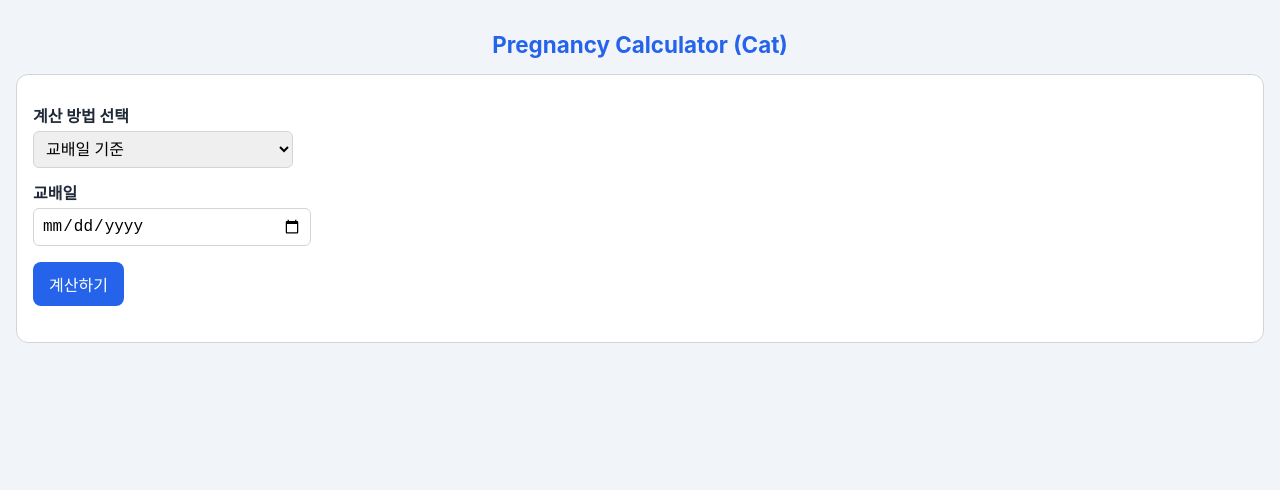
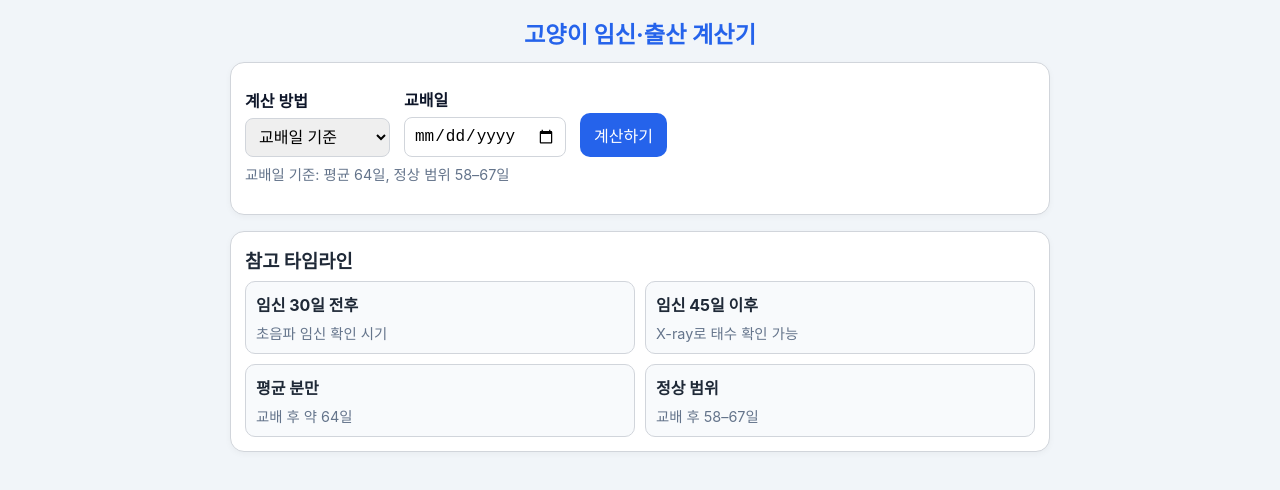
Before and after one commit to hodewdew-creator/cat_pregnancy_cal, a plain HTML site: page index.html in a window 1280 px wide. Both pictures are taken after a click on the button "계산하기". Drawn offline with Linux system fonts and the light colour scheme.

Commit message:
Update index.html

```diff
--- a/index.html
+++ b/index.html
@@ -3,160 +3,229 @@
 <head>
   <meta charset="UTF-8" />
   <meta name="viewport" content="width=device-width, initial-scale=1.0, maximum-scale=1.0, user-scalable=no" />
-  <title>Pregnancy Calculator (Cat)</title>
+  <title>고양이 임신·출산 계산기</title>
+  <meta name="description" content="교배일/HD/BPD로 고양이 분만 예정일을 계산하고 범위를 보여주는 계산기" />
   <style>
-    :root {
-      --blue: #2563eb;
-      --bg: #f1f5f9;
-      --card: #ffffff;
-      --border: #d1d5db;
-      --text: #1f2937;
-    }
-    body {
-      font-family: -apple-system, BlinkMacSystemFont, "Segoe UI", Roboto, Helvetica, Arial, sans-serif;
-      margin: 0;
-      padding: 16px;
-      background: var(--bg);
-      color: var(--text);
-    }
-    h1 {
-      text-align: center;
-      color: var(--blue);
-      font-size: 1.4rem;
-      margin-bottom: 16px;
-    }
-    .card {
-      background: var(--card);
-      border: 1px solid var(--border);
-      border-radius: 12px;
-      padding: 16px;
-      margin-bottom: 20px;
-    }
-    label {
-      display: block;
-      margin: 12px 0 4px;
-      font-weight: bold;
-    }
-    input, select {
-      padding: 8px;
-      font-size: 1rem;
-      border: 1px solid var(--border);
-      border-radius: 6px;
-      width: 100%;
-      max-width: 260px;
-    }
-    button {
-      background: var(--blue);
-      color: white;
-      border: none;
-      padding: 10px 16px;
-      border-radius: 8px;
-      font-size: 1rem;
-      margin-top: 16px;
-      cursor: pointer;
-    }
-    .result {
-      margin-top: 20px;
-      font-weight: bold;
-      line-height: 1.6;
-    }
-    .calendar {
-      margin-top: 20px;
-      font-size: 0.95rem;
-      white-space: pre-line;
-    }
+    :root{ --blue:#2563eb; --bg:#f1f5f9; --card:#ffffff; --border:#d1d5db; --text:#1f2937; --muted:#64748b; --accent:#dbeafe; --range:#fff7ed; --avg:#dcfce7 }
+    *{box-sizing:border-box}
+    body{font-family:-apple-system,BlinkMacSystemFont,Segoe UI,Roboto,Helvetica,Arial,sans-serif;margin:0;padding:16px;background:var(--bg);color:var(--text)}
+    h1{margin:0 0 12px;text-align:center;color:var(--blue);font-size:1.45rem}
+    .card{background:var(--card);border:1px solid var(--border);border-radius:14px;padding:14px;margin:0 auto 16px;max-width:820px;box-shadow:0 2px 6px rgba(0,0,0,.04)}
+    label{display:block;margin:10px 0 6px;font-weight:600;color:#0f172a}
+    select,input,button{font-size:1rem}
+    select,input{padding:9px;border:1px solid var(--border);border-radius:8px;width:100%;max-width:300px}
+    button{background:var(--blue);color:#fff;border:none;padding:10px 14px;border-radius:10px;cursor:pointer}
+    .row{display:flex;gap:14px;flex-wrap:wrap;align-items:flex-end}
+    .result{margin-top:16px;line-height:1.7}
+    .pill{display:inline-block;background:var(--accent);color:#0f172a;border:1px solid var(--border);padding:6px 10px;border-radius:999px;font-size:.92rem;margin-right:8px}
+    .grid{display:grid;grid-template-columns:1fr 1fr;gap:10px}
+    .grid .item{background:#f8fafc;border:1px solid var(--border);border-radius:10px;padding:10px}
+    .item h4{margin:0 0 6px;font-size:1rem}
+    .muted{color:var(--muted);font-size:.9rem}
+    .help{font-size:.9rem;color:var(--muted);margin-top:6px}
+    .inline{display:flex;gap:8px;align-items:center}
+    .warn{color:#b91c1c;font-weight:600}
+
+    /* 달력 */
+    .calendar{margin-top:12px}
+    .cal-head{display:flex;justify-content:space-between;align-items:center;margin:4px 0 8px}
+    .cal-title{font-weight:700}
+    table.cal{width:100%;border-collapse:collapse;font-size:.92rem;table-layout:fixed;border:1px solid var(--border);border-radius:10px;overflow:hidden}
+    .cal th,.cal td{border:1px solid var(--border);padding:8px;text-align:right;vertical-align:top;height:44px}
+    .cal th{background:#f8fafc;color:#0f172a;font-weight:600;text-align:center}
+    .cal td .d{float:right}
+    .cal td.dim{color:#cbd5e1;background:#f8fafc}
+    .cal td.range{background:var(--range)}
+    .cal td.avg{background:var(--avg);font-weight:700}
+    .legend{display:flex;gap:10px;margin-top:8px;font-size:.85rem;color:#334155}
+    .legend span{display:inline-flex;align-items:center;gap:6px}
+    .legend i{display:inline-block;width:14px;height:14px;border:1px solid var(--border)}
+    .legend i.l-range{background:var(--range)}
+    .legend i.l-avg{background:var(--avg)}
+
+    @media(max-width:640px){.grid{grid-template-columns:1fr}}
   </style>
 </head>
 <body>
-  <h1>Pregnancy Calculator (Cat)</h1>
-
+  <h1>고양이 임신·출산 계산기</h1>
   <div class="card">
-    <label for="method">계산 방법 선택</label>
+    <div class="row">
+      <div>
+        <label for="method">계산 방법</label>
         <select id="method">
           <option value="mating">교배일 기준</option>
           <option value="hd">HD(cm) 측정</option>
           <option value="bpd">BPD(mm) 측정</option>
         </select>
-
-    <div id="inputBox"></div>
-    <button onclick="calculate()">계산하기</button>
+      </div>
+      <div id="inputBox" class="inline"></div>
+      <div>
+        <button id="btnCalc">계산하기</button>
+      </div>
+    </div>
+    <div class="help" id="hint">교배일을 알면 평균 64일, 범위 58–67일로 분만을 예측합니다.</div>
 
     <div class="result" id="resultBox"></div>
-    <div class="calendar" id="calendarBox"></div>
+    <div class="calendar" id="calendarWrap" style="display:none">
+      <div class="cal-head"><div class="cal-title" id="calTitle"></div></div>
+      <table class="cal" id="calTable"></table>
+      <div class="legend"><span><i class="l-range"></i> 정상 범위</span><span><i class="l-avg"></i> 평균 예정일</span></div>
+    </div>
+  </div>
+
+  <div class="card">
+    <h3 style="margin:0 0 8px">참고 타임라인</h3>
+    <div class="grid">
+      <div class="item"><h4>임신 30일 전후</h4><div class="muted">초음파 임신 확인 시기</div></div>
+      <div class="item"><h4>임신 45일 이후</h4><div class="muted">X-ray로 태수 확인 가능</div></div>
+      <div class="item"><h4>평균 분만</h4><div class="muted">교배 후 약 64일</div></div>
+      <div class="item"><h4>정상 범위</h4><div class="muted">교배 후 58–67일</div></div>
+    </div>
   </div>
 
 <script>
   const methodEl = document.getElementById('method');
   const inputBox = document.getElementById('inputBox');
+  const hint = document.getElementById('hint');
   const resultBox = document.getElementById('resultBox');
-    const calendarBox = document.getElementById('calendarBox');
+  const btnCalc = document.getElementById('btnCalc');
+  const calendarWrap = document.getElementById('calendarWrap');
+  const calTable = document.getElementById('calTable');
+  const calTitle = document.getElementById('calTitle');
 
-    methodEl.addEventListener('change', () => {
-      updateInputBox();
-      resultBox.innerHTML = '';
-      calendarBox.innerHTML = '';
-    });
+  methodEl.addEventListener('change', () => { renderInputs(); clearOutputs(); });
+  btnCalc.addEventListener('click', calculate);
 
-    function updateInputBox() {
-      const method = methodEl.value;
-      if (method === 'mating') {
-        inputBox.innerHTML = `<label for="date">교배일</label><input type="date" id="date">`;
-      } else if (method === 'hd') {
-        inputBox.innerHTML = `<label for="hd">HD (cm)</label><input type="number" id="hd" step="0.1" placeholder="예: 2.8">`;
-      } else if (method === 'bpd') {
-        inputBox.innerHTML = `<label for="bpd">BPD (mm)</label><input type="number" id="bpd" step="0.1" placeholder="예: 23.5">`;
+  function clearOutputs(){ resultBox.innerHTML=''; calendarWrap.style.display='none'; }
+  function pad(n){ return n.toString().padStart(2,'0'); }
+  function formatDate(d){ return `${d.getFullYear()}-${pad(d.getMonth()+1)}-${pad(d.getDate())}`; }
+  function addDays(d, n){ const x=new Date(d); x.setDate(x.getDate()+n); return x; }
+
+  function renderInputs(){
+    const m = methodEl.value;
+    if(m==='mating'){
+      inputBox.innerHTML = `
+        <div>
+          <label for="date">교배일</label>
+          <input type="date" id="date">
+        </div>`;
+      hint.textContent = '교배일 기준: 평균 64일, 정상 범위 58–67일';
+    } else if(m==='hd'){
+      inputBox.innerHTML = `
+        <div>
+          <label for="hd">HD (cm)</label>
+          <input type="number" id="hd" step="0.1" placeholder="예: 2.8">
+        </div>`;
+      hint.textContent = 'HD(Head diameter, cm)로 임신일령(GA) 추정: GA ≈ 25×HD + 3 (일)';
+    } else {
+      inputBox.innerHTML = `
+        <div>
+          <label for="bpd">BPD (mm)</label>
+          <input type="number" id="bpd" step="0.1" placeholder="예: 23.5">
+        </div>`;
+      hint.textContent = 'BPD(Biparietal diameter, mm)로 남은 일수 추정: 남은일 ≈ (BPD−23.39)/0.47';
     }
   }
 
-    function formatDate(date) {
-      return date.toISOString().split('T')[0];
+  function renderCalendar(avgDate, startDate, endDate){
+    // 한 달짜리 달력(평균 예정일이 속한 달)
+    calendarWrap.style.display='block';
+    const y = avgDate.getFullYear();
+    const m = avgDate.getMonth(); // 0-based
+    calTitle.textContent = `${y}년 ${m+1}월`;
+
+    const first = new Date(y, m, 1);
+    const last = new Date(y, m+1, 0);
+    const startWeekday = first.getDay(); // 0=일
+    const daysInMonth = last.getDate();
+
+    const prevLast = new Date(y, m, 0).getDate();
+
+    let html = '<thead><tr>'+
+      ['일','월','화','수','목','금','토'].map(d=>`<th>${d}</th>`).join('')+
+      '</tr></thead><tbody>';
+
+    let day = 1;
+    for(let r=0;r<6;r++){
+      html += '<tr>';
+      for(let c=0;c<7;c++){
+        let cellDate, cls='';
+        if(r===0 && c<startWeekday){
+          // 이전달
+          const d = prevLast - (startWeekday - c - 1);
+          cellDate = new Date(y, m-1, d);
+          cls='dim';
+        } else if(day>daysInMonth){
+          // 다음달
+          const d = day - daysInMonth;
+          cellDate = new Date(y, m+1, d);
+          cls='dim';
+          day++;
+        } else {
+          cellDate = new Date(y, m, day);
+          day++;
+        }
+        // 범위/평균 표시 (해당 월 내부만 칠함)
+        if(!cls){
+          const inRange = cellDate>=startDate && cellDate<=endDate;
+          if(inRange) cls+=' range';
+          if(cellDate.toDateString()===avgDate.toDateString()) cls+=' avg';
+        }
+        html += `<td class="${cls.trim()}"><span class="d">${cellDate.getDate()}</span></td>`;
+      }
+      html += '</tr>';
+      if(day>daysInMonth) break;
+    }
+    html += '</tbody>';
+    calTable.innerHTML = html;
   }
 
-    function calculate() {
-      const method = methodEl.value;
-      let resultText = '';
-      let avgDate = null;
-      let startDate = null;
-      let endDate = null;
+  function calculate(){
+    const m = methodEl.value;
+    let avgDate=null, startDate=null, endDate=null, desc='';
 
-      if (method === 'mating') {
-        const matingDate = new Date(document.getElementById('date').value);
-        if (isNaN(matingDate)) return alert('날짜를 입력하세요.');
-        avgDate = new Date(matingDate); avgDate.setDate(avgDate.getDate() + 64);
-        startDate = new Date(matingDate); startDate.setDate(startDate.getDate() + 58);
-        endDate = new Date(matingDate); endDate.setDate(endDate.getDate() + 67);
-        resultText = `예상 분만일: ${formatDate(avgDate)}\n정상 범위: ${formatDate(startDate)} ~ ${formatDate(endDate)}`;
-      } else if (method === 'hd') {
-        const hd = parseFloat(document.getElementById('hd').value);
-        if (isNaN(hd)) return alert('HD 값을 입력하세요.');
-        const GA = Math.round(25 * hd + 3);
+    if(m==='mating'){
+      const dateEl = document.getElementById('date');
+      const mating = new Date(dateEl.value);
+      if(isNaN(mating)) return alert('교배일을 입력하세요.');
+      avgDate = addDays(mating, 64);
+      startDate = addDays(mating, 58);
+      endDate = addDays(mating, 67);
+      desc = `교배일: <span class="pill">${formatDate(mating)}</span>`;
+    }
+    else if(m==='hd'){
+      const v = parseFloat(document.getElementById('hd').value);
+      if(!(v>0)) return alert('HD 값을 입력하세요.');
+      const GA = Math.round(25*v + 3); // days
       const today = new Date();
-        avgDate = new Date(); avgDate.setDate(today.getDate() + (64 - GA));
-        startDate = new Date(); startDate.setDate(today.getDate() + (58 - GA));
-        endDate = new Date(); endDate.setDate(today.getDate() + (67 - GA));
-        resultText = `HD 기준 GA: ${GA}일\n예상 분만일: ${formatDate(avgDate)}\n정상 범위: ${formatDate(startDate)} ~ ${formatDate(endDate)}`;
-      } else if (method === 'bpd') {
-        const bpd = parseFloat(document.getElementById('bpd').value);
-        if (isNaN(bpd)) return alert('BPD 값을 입력하세요.');
-        const remain = Math.round((bpd - 23.39) / 0.47);
+      avgDate = addDays(today, 64 - GA);
+      startDate = addDays(today, 58 - GA);
+      endDate = addDays(today, 67 - GA);
+      desc = `HD=${v} cm → GA 약 <span class="pill">${GA}일</span>`;
+    }
+    else if(m==='bpd'){
+      const v = parseFloat(document.getElementById('bpd').value);
+      if(!(v>0)) return alert('BPD 값을 입력하세요.');
+      const remain = Math.round((v - 23.39)/0.47);
       const today = new Date();
-        avgDate = new Date(); avgDate.setDate(today.getDate() + remain);
-        startDate = new Date(); startDate.setDate(avgDate.getDate() - 2);
-        endDate = new Date(); endDate.setDate(avgDate.getDate() + 2);
-        resultText = `BPD 기준 남은 일수: ${remain}일\n예상 분만일: ${formatDate(avgDate)}\n정상 범위: ${formatDate(startDate)} ~ ${formatDate(endDate)}`;
+      avgDate = addDays(today, remain);
+      startDate = addDays(avgDate, -2);
+      endDate = addDays(avgDate, 2);
+      desc = `BPD=${v} mm → 남은 일수 약 <span class="pill">${remain}일</span>`;
     }
 
-      resultBox.innerText = resultText;
+    resultBox.innerHTML = `
+      <div>예상 분만일(평균): <span class="pill">${formatDate(avgDate)}</span></div>
+      <div>정상 범위: <span class="pill">${formatDate(startDate)}</span> ~ <span class="pill">${formatDate(endDate)}</span></div>
+      <div class="muted" style="margin-top:6px">${desc}</div>
+      <div class="help" style="margin-top:8px">※ 본 계산기는 보조 도구이며, 실제 임상 판단은 환자 상태와 영상/검사 결과를 함께 고려하세요.</div>
+    `;
 
-      // Calendar Section
-      let cal = `📆 분만 예정일\n\n`;
-      cal += `ㆍ평균 예정일 : ${formatDate(avgDate)}\n`;
-      cal += `ㆍ정상 범위 : ${formatDate(startDate)} ~ ${formatDate(endDate)}\n`;
-      calendarBox.innerText = cal;
+    renderCalendar(avgDate, startDate, endDate);
   }
 
-    // 초기 input box 설정
-    updateInputBox();
+  // 초기 렌더
+  renderInputs();
 </script>
 </body>
 </html>
```
Lines whose indentation alone changed are shown as unchanged.
